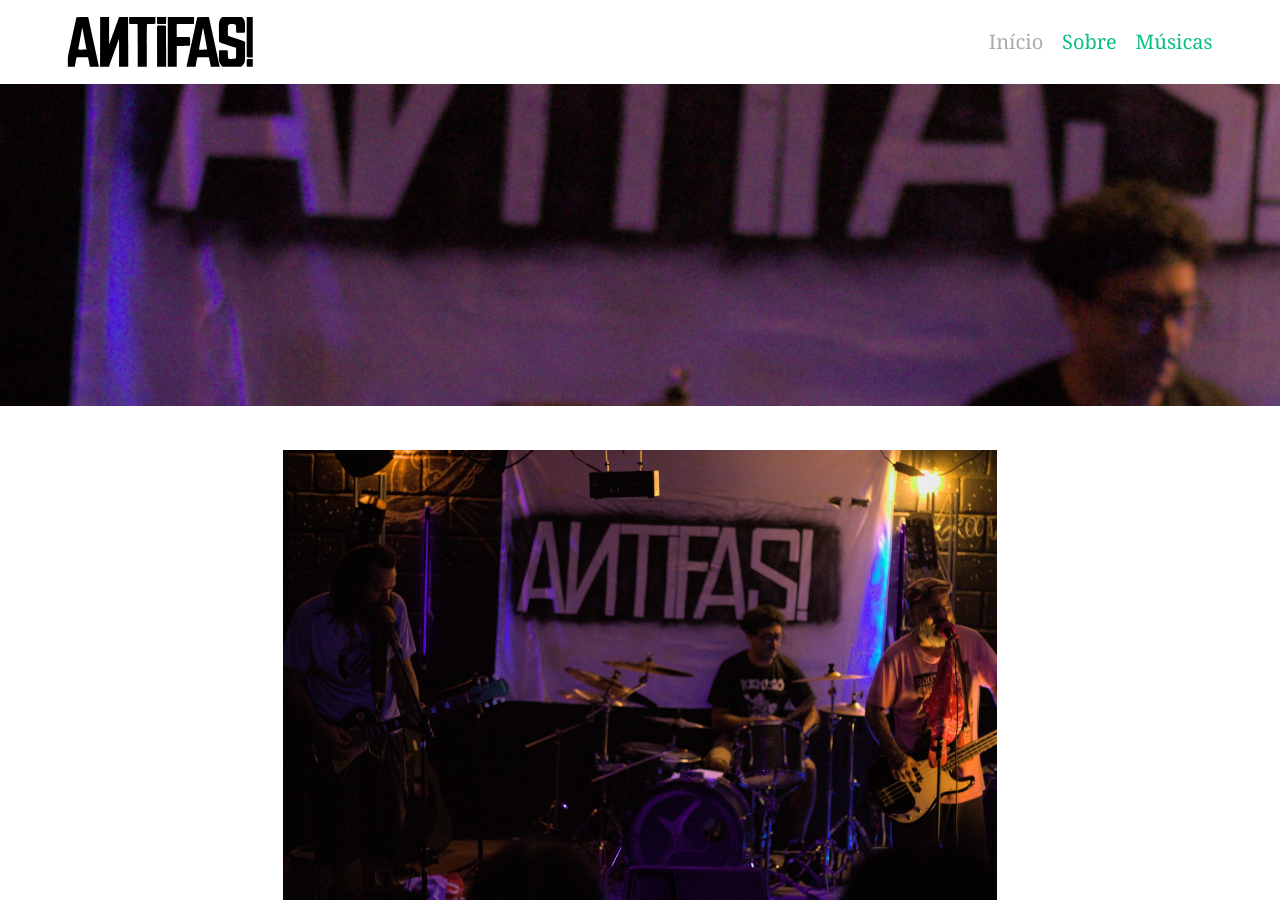
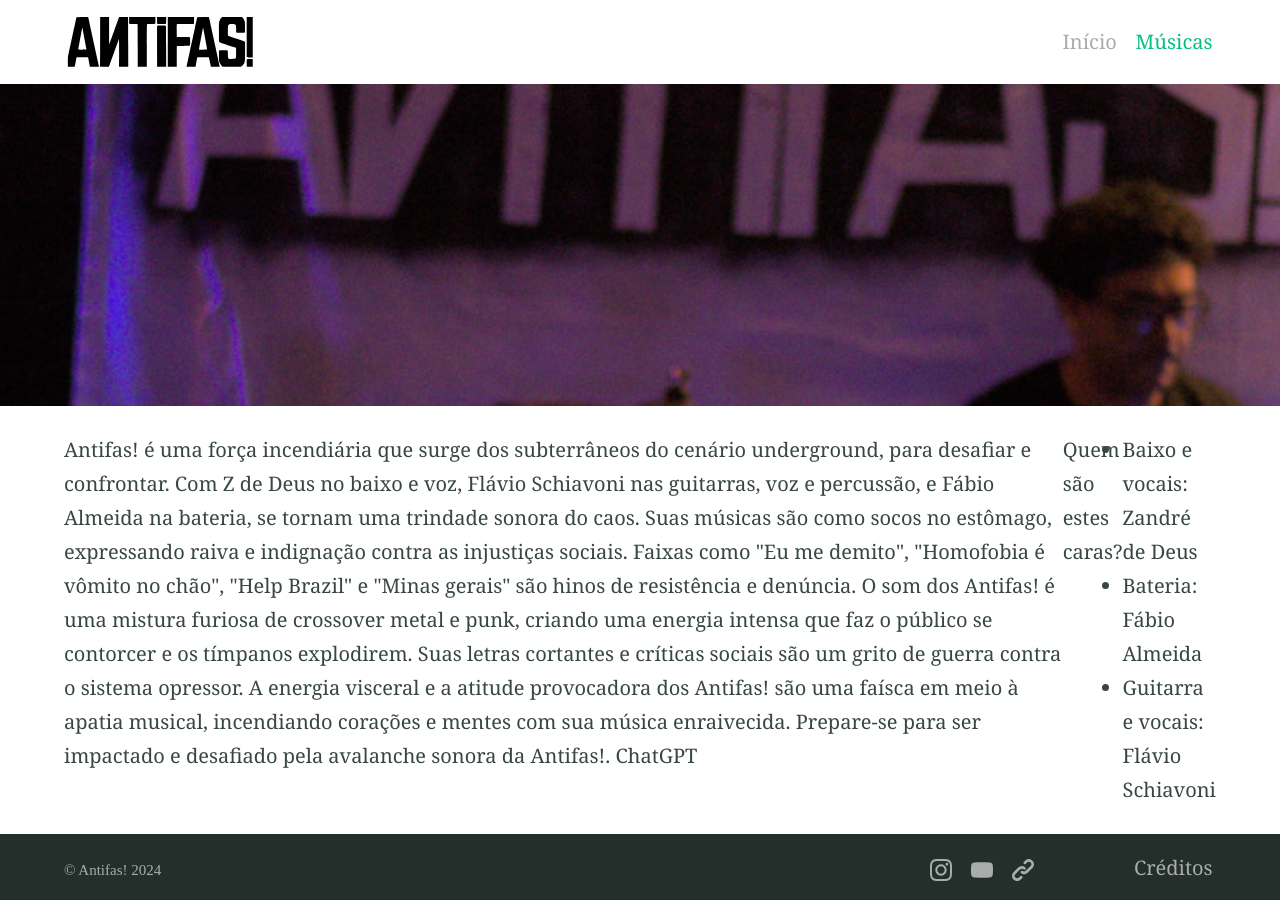
Before and after one commit to antifas/antifas.github.io, a Jekyll site: the page built from index.md, in a window 1280 px wide and 900 px high. Built offline with Jekyll 4.4.1, drawn with Linux system fonts in a browser that asks for light colours; our own code applies the rules of GitHub Pages for plain Markdown files.

Commit message:
fixed the site menu

```diff
--- a/_config.yml
+++ b/_config.yml
@@ -47,8 +47,6 @@ favicons: # Favicons are also used in the manifest file. Syntax is 'size: path'
 navigation_header:
 - title: Início
   url: /
-- title: Sobre
-  url: /Sobre.html
 - title: Músicas
   url: /musicas/
 # - title: Agenda
@@ -77,7 +75,6 @@ exclude:
 - README.md
 - CODE_OF_CONDUCT.md
 - CONTRIBUTING.md
-- screenshot.png
 - LICENSE
 - CNAME
 - Gemfile
--- a/_layouts/default.html
+++ b/_layouts/default.html
@@ -48,7 +48,16 @@
   <body class="layout-{{ page.layout }}{% if page.title %}  {{ page.title | slugify }}{% endif %}">
     {% include site-icons.svg %}
 
+{% include site-header.html %}
+
+<main class="main  container">
+
+
     {{ content }}
+
+</main>
+
+{% include site-footer.html %}
 
     {% if site.service_worker != false %}{% include site-sw.html %}{% endif %}
 
--- a/_sass/sassline-base/_mixins.scss
+++ b/_sass/sassline-base/_mixins.scss
@@ -24,7 +24,7 @@ $max-widths: map-values($maxwidths);
   @if $value == string {
     // If using 'break-1', 'break-2' etc output the correct breakpoints from map.
     @if map-has-key($breakpoints, $break) {
-      @media screen and (min-width: #{map-get($breakpoints, $break) / 16 * 1em} ) { @content; }
+      @media screen and (min-width: #{calc(map-get($breakpoints, $break) / 16 * 1em)} ) { @content; }
     } @else {
       @warn "#{$break} is not a set breakpoint variable";
     }
@@ -33,9 +33,9 @@ $max-widths: map-values($maxwidths);
   } @else if $value == number {
     // If using other numbers output value in ems either for min, min & max or max width breakpoints.
     $query: "all" !default;
-    @if      $break != 0 and $max != 0 { $query: "(min-width: #{$break / 16 * 1em}) and (max-width: #{$max / 16 * 1em})"; }
-    @else if $break != 0 and $max == 0 { $query: "(min-width: #{$break / 16 * 1em})"; }
-    @else if $break == 0 and $max != 0 { $query: "(max-width: #{$max / 16 * 1em})"; }
+    @if      $break != 0 and $max != 0 { $query: "(min-width: #{calc($break / 16 * 1em)}) and (max-width: #{$max / 16 * 1em})"; }
+    @else if $break != 0 and $max == 0 { $query: "(min-width: #{calc($break / 16 * 1em)})"; }
+    @else if $break == 0 and $max != 0 { $query: "(max-width: #{calc($max / 16 * 1em)})"; }
     @media #{$query} { @content; }
 
   } @else {
@@ -49,8 +49,8 @@ $max-widths: map-values($maxwidths);
 
   // Loop through breakpoints.
   @for $i from 2 through $breakpoints-limit {
-    @media screen and (min-width: nth($points, $i) / 16 * 1em ) {
-      font-size: nth($sizes, $i) / 16 * 100%;
+    @media screen and (min-width: calc(nth($points, $i) / 16 * 1em) ) {
+      font-size: calc(nth($sizes, $i) / 16) * 100%;
     }
   }
 }
@@ -63,10 +63,10 @@ $max-widths: map-values($maxwidths);
   // If specifying a breakpoint to use (and breakpoint exists).
   @if $break-value == number and $breakpoint <= ($breakpoints-limit - 1) and $breakpoint >= 0 {
 
-    max-width: #{nth($max-widths, ($breakpoint + 1)) / nth($sizes, ($breakpoint + 1))}rem;
+    max-width: #{nth($max-widths, calc(($breakpoint + 1)) / nth($sizes, ($breakpoint + 1)))}rem;
 
   } @else if $breakpoint == all {
-    max-width: #{nth($max-widths, 1) / nth($sizes, 1)}rem;
+    max-width: #{calc(nth($max-widths, 1) / nth($sizes, 1))}rem;
 
     // Loop through breakpoints.
     @for $i from 2 through $breakpoints-limit {
@@ -85,15 +85,15 @@ $max-widths: map-values($maxwidths);
   // If specifying a breakpoint to use (and breakpoint exists).
   @if $break-value == number and $breakpoint <= ($breakpoints-limit - 1) and $breakpoint >= 0 {
 
-    max-width: #{nth($line-widths, ($breakpoint + 1)) / nth($sizes, ($breakpoint + 1))}rem;
+    max-width: #{calc(nth($line-widths, ($breakpoint + 1)) / nth($sizes, ($breakpoint + 1)))}rem;
 
   } @else if $breakpoint == all {
-    max-width: #{nth($line-widths, 1) / nth($sizes, 1)}rem;
+    max-width: #{calc(nth($line-widths, 1) / nth($sizes, 1))}rem;
 
     // Loop through breakpoints.
     @for $i from 2 through $breakpoints-limit {
-      @media screen and (min-width: nth($points, $i) / 16 * 1em ) {
-        max-width: #{nth($line-widths, $i) / nth($sizes, $i)}rem;
+      @media screen and (min-width: calc(nth($points, $i) / 16 * 1em) ) {
+        max-width: #{calc(nth($line-widths, $i) / nth($sizes, $i))}rem;
       }
     }
   }
@@ -110,11 +110,11 @@ $max-widths: map-values($maxwidths);
   @if $break-value == number and $breakpoint <= ($breakpoints-limit - 1) and $breakpoint > 0 {
 
     @if $gutter == small {
-      $gutter: map-get($gutterwidths, small) * 2 / 1rem;
+      $gutter: calc(map-get($gutterwidths, small) * 2 / 1rem);
     } @else if $gutter == medium {
-      $gutter: map-get($gutterwidths, medium) * 2 / 1rem;
+      $gutter: calc(map-get($gutterwidths, medium) * 2 / 1rem);
     } @else if $gutter == large {
-      $gutter: map-get($gutterwidths, large) * 2 / 1rem;
+      $gutter: calc(map-get($gutterwidths, large) * 2 / 1rem);
     } @else {
       $gutter: 0;
     }
@@ -124,7 +124,7 @@ $max-widths: map-values($maxwidths);
     $gutter-size: ($gutter * $rootsize);
     $container-width: map-get($maxwidths, width-#{$breakpoint});
 
-    $percentage: percentage(($ideal-measure + $gutter-size) / $container-width);
+    $percentage: percentage(calc(($ideal-measure + $gutter-size) / $container-width));
 
     @if $percentage < 55 {
       $percentage: 55%;
@@ -163,14 +163,14 @@ $max-widths: map-values($maxwidths);
 
     // If using a number for fontsize.
     @if $font-value == number {
-      font-size: #{$fontsize / nth($sizes, ($breakpoint + 1))}rem;
+      font-size: #{calc($fontsize / nth($sizes, ($breakpoint + 1)))}rem;
 
     // If using a variable from the scale for fontsize.
     } @else if $in-scale == true {
       $get-scale: map-get($modular-scale, scale-#{$breakpoint});
       $get-size: map-get($get-scale, $fontsize);
 
-      font-size: #{$get-size / nth($sizes, ($breakpoint + 1))}rem;
+      font-size: #{calc($get-size / nth($sizes, ($breakpoint + 1)))}rem;
 
     } @else {
       @warn "#{$fontsize} is not a valid scale variable";
@@ -181,12 +181,12 @@ $max-widths: map-values($maxwidths);
 
     // If using a number for fontsize.
     @if $font-value == number {
-      font-size: #{$fontsize / nth($sizes, 1)}rem;
+      font-size: #{calc($fontsize / nth($sizes, 1))}rem;
 
       // Loop through breakpoints.
       @for $i from 2 through $breakpoints-limit {
-        @media screen and (min-width: nth($points, $i) / 16 * 1em ) {
-          font-size: #{$fontsize / nth($sizes, $i)}rem;
+        @media screen and (min-width: calc(nth($points, $i) / 16 * 1em) ) {
+          font-size: #{calc($fontsize / nth($sizes, $i))}rem;
         }
       }
 
--- a/index.md
+++ b/index.md
@@ -1,12 +1,11 @@
 ---
 title:
+layout: default
 feature_text:
 feature_image: "imgs/banda.jpg"
-#excerpt: "Alembic is a starting point for [Jekyll](https://jekyllrb.com/) projects. Rather than starting from scratch, this boilerplate is designed to get the ball rolling immediately. Install it, configure it, tweak it, push it."
 aside: false
 ---
 
-{% include figure.html image="/imgs/index.jpg" alt="Início" %}
 
 <blockquote>
 Antifas! é uma força incendiária que surge dos subterrâneos do cenário underground, para desafiar e confrontar. Com Z de Deus no baixo e voz, Flávio Schiavoni nas guitarras, voz e percussão, e Fábio Almeida na bateria, se tornam uma trindade sonora do caos.
```
Also changed, not shown: Sobre.md (deleted, +0 -27 lines), _layouts/musicas.html (+0 -8 lines), 1 other file.
